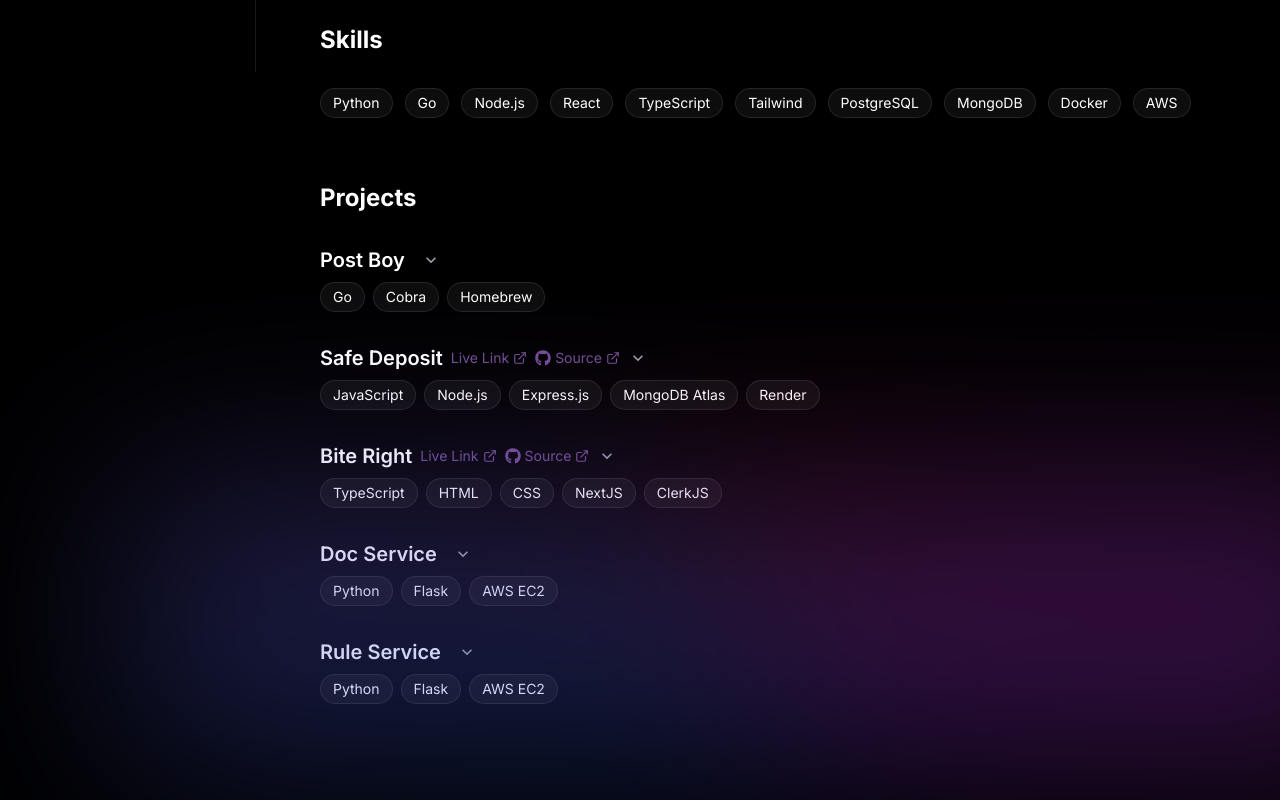
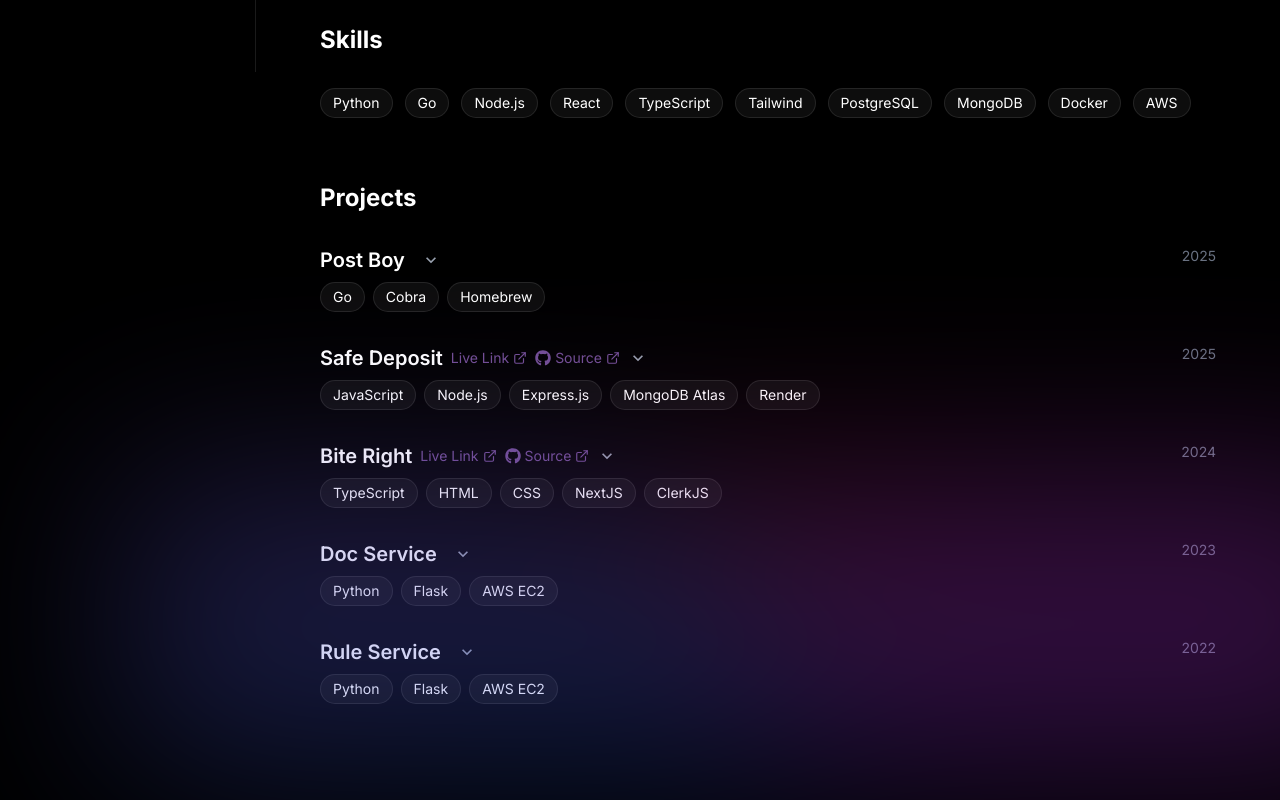
Before and after one commit to dominic-arok/personal-site, a Next.js app: page / in a window 1280 px wide. Shown: the part 728-1528 px from the top of the page. Built offline with nearby package versions, Linux system fonts and the light colour scheme.

Commit message:
add years to project section

```diff
--- a/src/components/Projects.tsx
+++ b/src/components/Projects.tsx
@@ -11,9 +11,10 @@
   description: string;
   liveLink?: string;
   githubLink?: string;
+  year: string;
 }
 
-function ProjectItem({ title, technologies, description, liveLink, githubLink }: ProjectProps) {
+function ProjectItem({ title, technologies, description, liveLink, githubLink, year }: ProjectProps) {
   const [isExpanded, setIsExpanded] = useState(false);
 
   return (
@@ -22,7 +23,7 @@
         onClick={() => setIsExpanded(!isExpanded)}
         className="w-full text-left group cursor-pointer"
       >
-        <div className="flex flex-col sm:flex-row items-start mb-2">
+        <div className="flex flex-col sm:flex-row sm:justify-between sm:items-start mb-2">
           <div className="flex flex-wrap items-center gap-2">
             <h3 className="text-lg sm:text-xl font-semibold">{title}</h3>
             <div className="flex items-center gap-2">
@@ -61,6 +62,9 @@
               />
             </div>
           </div>
+          <div className="flex items-center gap-2 mt-1 sm:mt-0">
+            <span className="text-xs sm:text-sm text-gray-500">{year}</span>
+          </div>
         </div>
         <div className="flex flex-wrap gap-2 mt-2">
           {technologies.map((tech, index) => (
@@ -93,30 +97,35 @@
       title: "Post Boy",
       technologies: ["Go", "Cobra", "Homebrew"],
       description: "Developed CLI tool with Go that stores/runs API requests, enabling 2x faster API testing than traditional GUI tools. Implemented support for 7 essential Postman features, including request headers, JSON bodies, and named collections. Published tool to Homebrew package manager and received 30+ downloads.",
+      year: "2025"
     },
     {
       title: "Safe Deposit",
       technologies: ["JavaScript", "Node.js", "Express.js", "MongoDB Atlas", "Render"],
       description: "Created web application in Node.js and Express.js that provides secure file distribution at scale. Constructed user-friendly frontend interface with EJS, reducing file upload process to < 5 seconds. Stored encrypted passwords in MongoDB Atlas, enabling protected downloads and improving security by 35%.",
       liveLink: "https://safedeposit.onrender.com",
-      githubLink: "https://github.com/dominic-arok/SafeDeposit"
+      githubLink: "https://github.com/dominic-arok/SafeDeposit",
+      year: "2025"
     },
     {
       title: "Bite Right",
       technologies: ["TypeScript", "HTML", "CSS", "NextJS", "ClerkJS"],
       description: "Collaborated with Agile team of 5 to develop full-stack recipe platform featuring over 50000 recipes. Implemented and integrated React components with REST API endpoints, improving data retrieval by 25%. Configured DNS, OAuth, and environment keys via Clerk.js to deploy app, reducing downtime by 8 hours.",
       liveLink: "https://biteright.co",
-      githubLink: "https://github.com/BiteRight/frontend"
+      githubLink: "https://github.com/BiteRight/frontend",
+      year: "2024"
     },
     {
       title: "Doc Service",
       technologies: ["Python", "Flask", "AWS EC2"],
-      description: "Developed REST API microservice to auto-fill and generate PDFs with user data, reducing delivery time by 75%. Designed thumbnail feature with Python to give users preview of generated PDF, reducing output errors by 15%. Deployed Flask microservice to AWS EC2 instance, enabling testing and persistent access by clients."
+      description: "Developed REST API microservice to auto-fill and generate PDFs with user data, reducing delivery time by 75%. Designed thumbnail feature with Python to give users preview of generated PDF, reducing output errors by 15%. Deployed Flask microservice to AWS EC2 instance, enabling testing and persistent access by clients.",
+      year: "2023"
     },
     {
       title: "Rule Service",
       technologies: ["Python", "Flask", "AWS EC2"],
-      description: "Created Rules Engine application for natural language rule creation, saving 12 hours/week in manual configuration. Designed JSON-based rule evaluation system with quick lookup time, reducing rule processing time by 20%. Hosted Flask application on AWS EC2 instance for easy client integration and testing."
+      description: "Created Rules Engine application for natural language rule creation, saving 12 hours/week in manual configuration. Designed JSON-based rule evaluation system with quick lookup time, reducing rule processing time by 20%. Hosted Flask application on AWS EC2 instance for easy client integration and testing.",
+      year: "2022"
     }
   ];
 
```
